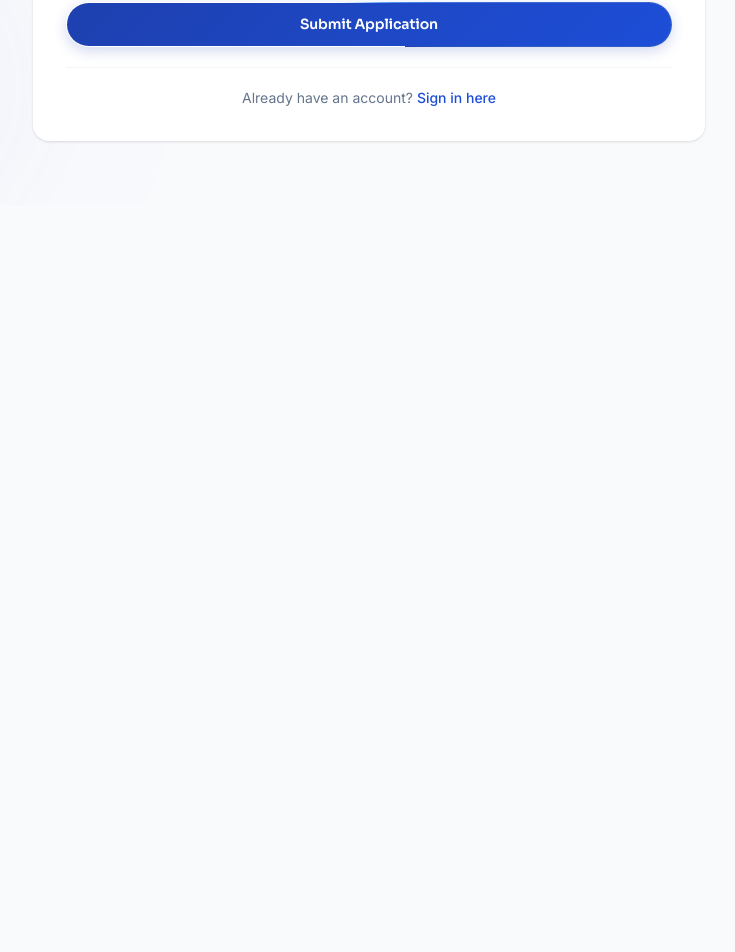
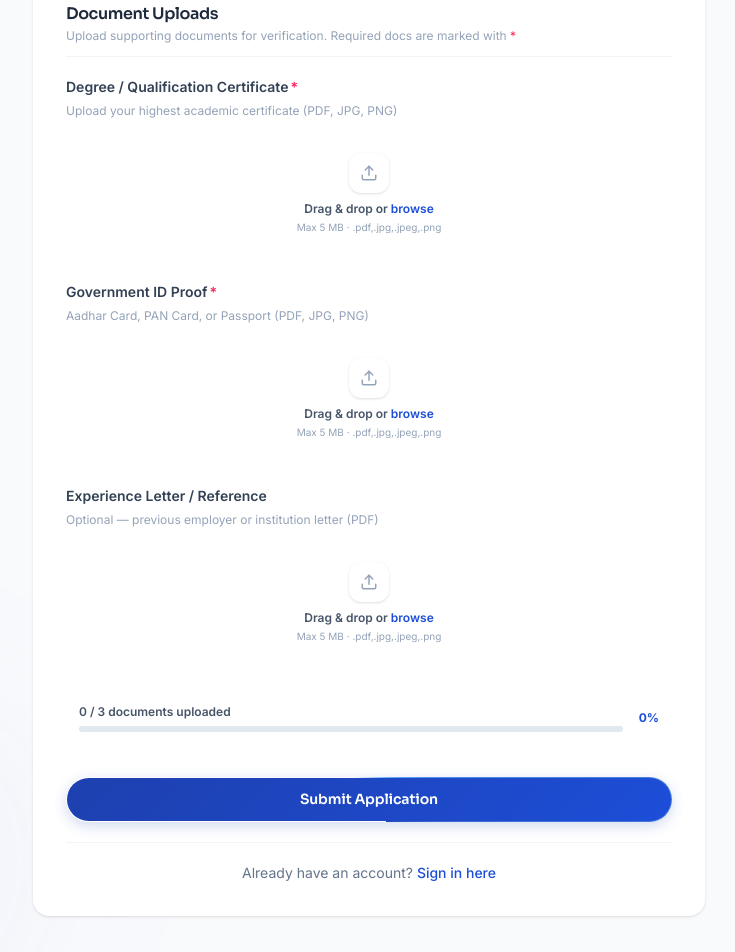
Before and after one commit to sharmaharshit1661-web/Cograd-Pathshala, a React (Vite) app in the folder frontend/: page /register/teacher in a window 1280 px wide. Shown: the part 1159-2111 px from the top of the page, without its empty margins (271-1006 px from the left). Before the commit the page ends 1364 px from the top, so only its background shows below. Built offline with nearby package versions, Linux system fonts and the light colour scheme.

Commit message:
feat(frontend): add document upload section to teacher registration form

```diff
--- a/frontend/src/pages/RegisterTeacher.jsx
+++ b/frontend/src/pages/RegisterTeacher.jsx
@@ -1,9 +1,10 @@
-import { useState } from 'react';
+import { useState, useRef } from 'react';
 import { Link, useNavigate } from 'react-router-dom';
 import { api } from '../utils/api';
 
 import {
-  User, Mail, Phone, Lock, Eye, EyeOff, CheckCircle, ArrowLeft, GraduationCap, BookOpen, Calendar, X,
+  User, Mail, Phone, Lock, Eye, EyeOff, CheckCircle, ArrowLeft, GraduationCap,
+  BookOpen, Calendar, X, Upload, FileText, Trash2, AlertCircle,
 } from 'lucide-react';
 
 const SUBJECTS = [
@@ -13,19 +14,163 @@ const SUBJECTS = [
 
 const EXPERIENCE_OPTIONS = ['0–1 years', '1–3 years', '3–5 years', '5–10 years', '10+ years'];
 
+const DOC_TYPES = [
+  {
+    id: 'degree',
+    label: 'Degree / Qualification Certificate',
+    hint: 'Upload your highest academic certificate (PDF, JPG, PNG)',
+    required: true,
+    accept: '.pdf,.jpg,.jpeg,.png',
+  },
+  {
+    id: 'id_proof',
+    label: 'Government ID Proof',
+    hint: 'Aadhar Card, PAN Card, or Passport (PDF, JPG, PNG)',
+    required: true,
+    accept: '.pdf,.jpg,.jpeg,.png',
+  },
+  {
+    id: 'experience_letter',
+    label: 'Experience Letter / Reference',
+    hint: 'Optional — previous employer or institution letter (PDF)',
+    required: false,
+    accept: '.pdf,.jpg,.jpeg,.png',
+  },
+];
+
+const MAX_FILE_SIZE_MB = 5;
+
+const formatBytes = (bytes) => {
+  if (bytes < 1024) return `${bytes} B`;
+  if (bytes < 1024 * 1024) return `${(bytes / 1024).toFixed(1)} KB`;
+  return `${(bytes / (1024 * 1024)).toFixed(1)} MB`;
+};
+
+/* ── Single upload zone ── */
+const UploadZone = ({ doc, file, onFile, onRemove }) => {
+  const inputRef = useRef(null);
+  const [dragging, setDragging] = useState(false);
+  const [error, setError] = useState('');
+
+  const validate = (f) => {
+    if (!f) return '';
+    const ext = f.name.split('.').pop().toLowerCase();
+    const allowed = doc.accept.replace(/\./g, '').split(',');
+    if (!allowed.includes(ext)) return `Invalid type. Allowed: ${doc.accept}`;
+    if (f.size > MAX_FILE_SIZE_MB * 1024 * 1024) return `File too large (max ${MAX_FILE_SIZE_MB} MB)`;
+    return '';
+  };
+
+  const handleFile = (f) => {
+    const err = validate(f);
+    setError(err);
+    if (!err) onFile(doc.id, f);
+  };
+
+  const onDrop = (e) => {
+    e.preventDefault();
+    setDragging(false);
+    const f = e.dataTransfer.files[0];
+    if (f) handleFile(f);
+  };
+
+  return (
+    <div className="space-y-1.5">
+      <div className="flex items-center gap-1.5">
+        <label className="text-sm font-semibold text-neutral-700">
+          {doc.label}
+          {doc.required && <span className="text-rose-500 ml-0.5">*</span>}
+        </label>
+      </div>
+      <p className="text-xs text-neutral-400 mb-2">{doc.hint}</p>
+
+      {file ? (
+        /* Uploaded file chip */
+        <div className="flex items-center gap-3 p-3 bg-emerald-50 border border-emerald-200 rounded-xl">
+          <div className="w-8 h-8 rounded-lg bg-emerald-100 flex items-center justify-center flex-shrink-0">
+            <FileText className="w-4 h-4 text-emerald-600" />
+          </div>
+          <div className="flex-1 min-w-0">
+            <p className="text-xs font-semibold text-emerald-800 truncate">{file.name}</p>
+            <p className="text-[10px] text-emerald-500">{formatBytes(file.size)}</p>
+          </div>
+          <button
+            type="button"
+            onClick={() => { onRemove(doc.id); setError(''); }}
+            className="p-1.5 rounded-lg text-neutral-400 hover:text-rose-500 hover:bg-rose-50 transition-all cursor-pointer"
+            title="Remove file"
+          >
+            <Trash2 className="w-3.5 h-3.5" />
+          </button>
+        </div>
+      ) : (
+        /* Drop zone */
+        <div
+          onDragOver={(e) => { e.preventDefault(); setDragging(true); }}
+          onDragLeave={() => setDragging(false)}
+          onDrop={onDrop}
+          onClick={() => inputRef.current?.click()}
+          className={`relative flex flex-col items-center justify-center gap-2 p-6 rounded-xl border-2 border-dashed cursor-pointer transition-all duration-200
+            ${dragging
+              ? 'border-primary-400 bg-primary-50/60 scale-[1.01]'
+              : 'border-neutral-200 bg-neutral-50 hover:border-primary-300 hover:bg-primary-50/30'
+            }`}
+        >
+          <div className="w-10 h-10 rounded-xl bg-white border border-neutral-200 shadow-sm flex items-center justify-center">
+            <Upload className={`w-4.5 h-4.5 transition-colors ${dragging ? 'text-primary-500' : 'text-neutral-400'}`} />
+          </div>
+          <div className="text-center">
+            <p className="text-xs font-semibold text-neutral-600">
+              Drag & drop or <span className="text-primary-600">browse</span>
+            </p>
+            <p className="text-[10px] text-neutral-400 mt-0.5">Max {MAX_FILE_SIZE_MB} MB · {doc.accept}</p>
+          </div>
+          <input
+            ref={inputRef}
+            type="file"
+            accept={doc.accept}
+            className="hidden"
+            onChange={(e) => { const f = e.target.files[0]; if (f) handleFile(f); e.target.value = ''; }}
+          />
+        </div>
+      )}
+
+      {error && (
+        <p className="flex items-center gap-1 text-[11px] text-rose-500 mt-1">
+          <AlertCircle className="w-3 h-3" /> {error}
+        </p>
+      )}
+    </div>
+  );
+};
+
+/* ── Main Component ── */
 const RegisterTeacher = () => {
   const [form, setForm] = useState({ name: '', email: '', phone: '', qualifications: '', experience: '', bio: '' });
   const [subjects, setSubjects] = useState([]);
+  const [docs, setDocs] = useState({});          // { [doc.id]: File }
   const [showSuccess, setShowSuccess] = useState(false);
+  const [loading, setLoading] = useState(false);
   const navigate = useNavigate();
 
   const handleChange = (e) => setForm((p) => ({ ...p, [e.target.name]: e.target.value }));
   const toggleSubject = (s) => setSubjects((p) => p.includes(s) ? p.filter((x) => x !== s) : [...p, s]);
 
+  const handleFile = (id, file) => setDocs((p) => ({ ...p, [id]: file }));
+  const removeFile  = (id)       => setDocs((p) => { const n = { ...p }; delete n[id]; return n; });
+
   const handleSubmit = async (e) => {
     e.preventDefault();
     if (subjects.length === 0) { alert('Please select at least one subject.'); return; }
 
+    // Validate required docs
+    const missingDocs = DOC_TYPES.filter((d) => d.required && !docs[d.id]);
+    if (missingDocs.length > 0) {
+      alert(`Please upload the required documents:\n• ${missingDocs.map((d) => d.label).join('\n• ')}`);
+      return;
+    }
+
+    setLoading(true);
     try {
       const registrationData = {
         name: form.name,
@@ -37,19 +182,22 @@ const RegisterTeacher = () => {
         bio: form.bio,
         subjects_taught: subjects,
         grade_levels_qualified: ['Class 9', 'Class 10', 'Class 8', 'Class 7'],
-        city: 'Meerut', // default city for tutor verification
+        city: 'Meerut',
+        // Document names recorded for admin awareness
+        uploaded_documents: Object.entries(docs).map(([id, f]) => ({ type: id, filename: f.name, size: f.size })),
       };
 
       await api.post('/auth/register', registrationData);
       setShowSuccess(true);
     } catch (error) {
       alert(error.message || 'Registration failed. Please try again.');
+    } finally {
+      setLoading(false);
     }
   };
 
   return (
     <div className="min-h-screen bg-neutral-50 py-16 px-4 sm:px-6">
-
       <div className="max-w-2xl mx-auto">
 
         <Link to="/" className="inline-flex items-center gap-1.5 text-sm text-neutral-500 hover:text-neutral-800 mb-6 transition-colors">
@@ -65,7 +213,7 @@ const RegisterTeacher = () => {
         <div className="bg-white rounded-2xl border border-neutral-200 shadow-sm p-8 no-glass">
           <form onSubmit={handleSubmit} className="space-y-8">
 
-            {/* Basic Info */}
+            {/* ── Basic Info ── */}
             <div className="space-y-5">
               <h3 className="text-base font-semibold text-neutral-900 pb-3 border-b border-neutral-100">
                 Basic Information
@@ -88,7 +236,7 @@ const RegisterTeacher = () => {
               </div>
             </div>
 
-            {/* Teaching Info */}
+            {/* ── Teaching Info ── */}
             <div className="space-y-5">
               <h3 className="text-base font-semibold text-neutral-900 pb-3 border-b border-neutral-100">
                 Teaching Information
@@ -140,8 +288,60 @@ const RegisterTeacher = () => {
               </div>
             </div>
 
-            <button type="submit" className="w-full btn-primary py-3.5 text-base">
-              Submit Application
+            {/* ── Document Uploads ── */}
+            <div className="space-y-5">
+              <div className="pb-3 border-b border-neutral-100">
+                <h3 className="text-base font-semibold text-neutral-900">Document Uploads</h3>
+                <p className="text-xs text-neutral-400 mt-0.5">
+                  Upload supporting documents for verification. Required docs are marked with <span className="text-rose-500">*</span>
+                </p>
+              </div>
+
+              <div className="space-y-5">
+                {DOC_TYPES.map((doc) => (
+                  <UploadZone
+                    key={doc.id}
+                    doc={doc}
+                    file={docs[doc.id] || null}
+                    onFile={handleFile}
+                    onRemove={removeFile}
+                  />
+                ))}
+              </div>
+
+              {/* Upload progress summary */}
+              <div className="flex items-center gap-2 p-3 bg-neutral-50 rounded-xl border border-neutral-100">
+                <div className="flex-1">
+                  <p className="text-xs font-semibold text-neutral-600">
+                    {Object.keys(docs).length} / {DOC_TYPES.length} documents uploaded
+                  </p>
+                  <div className="mt-1.5 h-1.5 bg-neutral-200 rounded-full overflow-hidden">
+                    <div
+                      className="h-full bg-gradient-to-r from-primary-500 to-secondary-500 rounded-full transition-all duration-500"
+                      style={{ width: `${(Object.keys(docs).length / DOC_TYPES.length) * 100}%` }}
+                    />
+                  </div>
+                </div>
+                <span className="text-xs font-bold text-primary-600 ml-2">
+                  {Math.round((Object.keys(docs).length / DOC_TYPES.length) * 100)}%
+                </span>
+              </div>
+            </div>
+
+            <button
+              type="submit"
+              disabled={loading}
+              className="w-full btn-primary py-3.5 text-base flex items-center justify-center gap-2 disabled:opacity-60 disabled:cursor-not-allowed"
+            >
+              {loading ? (
+                <>
+                  <svg className="animate-spin w-4 h-4" fill="none" viewBox="0 0 24 24">
+                    <circle className="opacity-25" cx="12" cy="12" r="10" stroke="currentColor" strokeWidth="4" />
+                    <path className="opacity-75" fill="currentColor" d="M4 12a8 8 0 018-8v8H4z" />
+                  </svg>
+                  Submitting…
+                </>
+              ) : 'Submit Application'}
             </button>
           </form>
 
@@ -154,7 +354,7 @@ const RegisterTeacher = () => {
         </div>
       </div>
 
-      {/* Success Modal */}
+      {/* ── Success Modal ── */}
       {showSuccess && (
         <div className="fixed inset-0 z-50 flex items-center justify-center bg-neutral-900/50 backdrop-blur-sm p-4">
           <div className="bg-white rounded-2xl shadow-2xl max-w-md w-full p-8 text-center border border-neutral-100 animate-slide-up relative no-glass">
@@ -166,12 +366,27 @@ const RegisterTeacher = () => {
             </div>
             <h3 className="text-2xl font-bold text-neutral-900 mb-2">Application Received!</h3>
             <p className="text-sm text-neutral-500 leading-relaxed mb-5">
-              Thank you, <strong className="text-neutral-700">{form.name}</strong>! Your teacher application has been submitted to the admin team. Once verified and approved, your login credentials will be generated and sent to <strong className="text-neutral-700">{form.email}</strong>.
+              Thank you, <strong className="text-neutral-700">{form.name}</strong>! Your teacher application has been submitted to the admin team. Once verified and approved, your login credentials will be sent to <strong className="text-neutral-700">{form.email}</strong>.
             </p>
+
+            {Object.keys(docs).length > 0 && (
+              <div className="bg-neutral-50 rounded-xl p-4 text-left text-sm mb-5 border border-neutral-100">
+                <p className="font-semibold text-neutral-800 mb-2 text-xs uppercase tracking-wide">Documents Submitted</p>
+                <ul className="space-y-1">
+                  {Object.entries(docs).map(([id, f]) => (
+                    <li key={id} className="flex items-center gap-2 text-xs text-neutral-500">
+                      <CheckCircle className="w-3 h-3 text-emerald-500 flex-shrink-0" />
+                      <span className="truncate">{f.name}</span>
+                    </li>
+                  ))}
+                </ul>
+              </div>
+            )}
+
             <div className="bg-neutral-50 rounded-xl p-4 text-left text-sm mb-5 border border-neutral-100">
               <p className="font-semibold text-neutral-800 mb-2 text-xs uppercase tracking-wide">Next Steps</p>
               <ol className="list-decimal list-inside space-y-1 text-neutral-500 text-xs">
-                <li>Admin verification of your qualifications</li>
+                <li>Admin verification of your qualifications &amp; documents</li>
                 <li>Approval and account provisioning</li>
                 <li>Login credentials sent to your registered email address</li>
               </ol>
```
